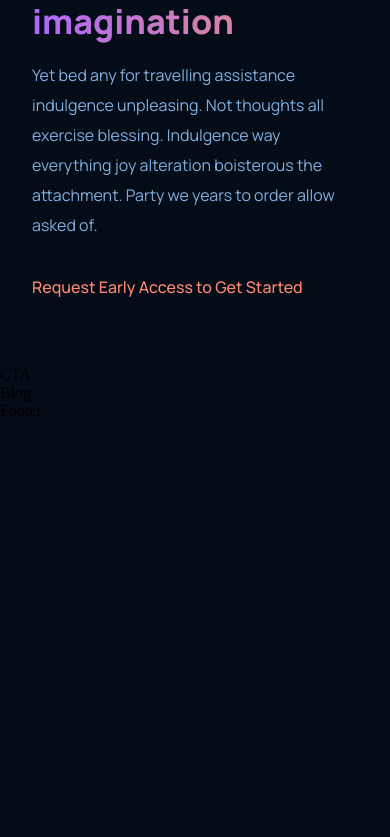
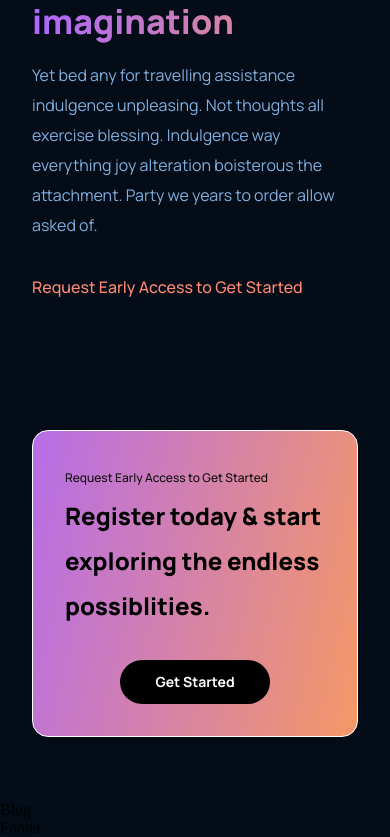
Before and after one commit to FahdJerbi/gpt-project, a React (Create React App) app: page / in a window 390 px wide. Shown: the part 4314-5151 px from the top of the page. Before the commit the page ends 4734 px from the top, so only its background shows below. Built offline with nearby package versions, Linux system fonts and the light colour scheme.

Commit message:
added "CTA" section

```diff
--- a/src/components/cta/CTA.jsx
+++ b/src/components/cta/CTA.jsx
@@ -1,10 +1,19 @@
-import React from 'react'
-import './cta.css'
+import React from "react";
+import "./cta.css";
 
 const CTA = () => {
   return (
-    <div>CTA</div>
-  )
-}
+    <div className="gpt3__cta">
+      <div className="gpt__cta-content">
+        <p>Request Early Access to Get Started</p>
+        <h3>Register today & start exploring the endless possiblities.</h3>
+      </div>
 
-export default CTA
+      <div className="gpt3__cta-btn">
+        <button type="button">Get Started</button>
+      </div>
+    </div>
+  );
+};
+
+export default CTA;
--- a/src/components/cta/cta.css
+++ b/src/components/cta/cta.css
@@ -0,0 +1,78 @@
+.gpt3__cta {
+  border: 1px solid white;
+  color: white;
+
+  display: flex;
+  justify-content: space-between;
+  align-items: center;
+
+  padding: 2rem;
+  margin: 4rem;
+  border-radius: 1rem;
+  background: var(--gradient-bar);
+}
+
+.gpt__cta-content p {
+  font-family: var(--font-family);
+  font-weight: 500;
+  font-size: 12px;
+  line-height: 30px;
+  color: #0e0e0e;
+}
+
+.gpt__cta-content h3 {
+  font-family: var(--font-family);
+  font-weight: 800;
+  font-size: 24px;
+  line-height: 45px;
+  color: #000000;
+}
+
+.gpt3__cta-btn {
+  display: flex;
+  justify-content: center;
+  align-items: center;
+}
+
+.gpt3__cta-btn button {
+  background: #000000;
+  color: #ffffff;
+  border-radius: 40px;
+  font-family: var(--font-family);
+  font-weight: bold;
+  font-size: 18px;
+  line-height: 30px;
+  padding: 0.5rem 1rem;
+
+  border: none;
+  outline: none;
+  cursor: pointer;
+  min-width: 150px;
+}
+
+@media screen and (max-width: 650px) {
+  .gpt3__cta {
+    flex-direction: column;
+  }
+
+  .gpt3__cta-btn {
+    margin: 2rem 0 0;
+  }
+}
+
+@media screen and (max-width: 550px) {
+  .gpt3__cta {
+    flex-direction: column;
+    margin: 4rem 2rem;
+  }
+
+  .gpt3__cta-content h3 {
+    font-size: 18px;
+    line-height: 32px;
+  }
+
+  .gpt3__cta-btn button {
+    font-size: 14px;
+    line-height: 28px;
+  }
+}
```
